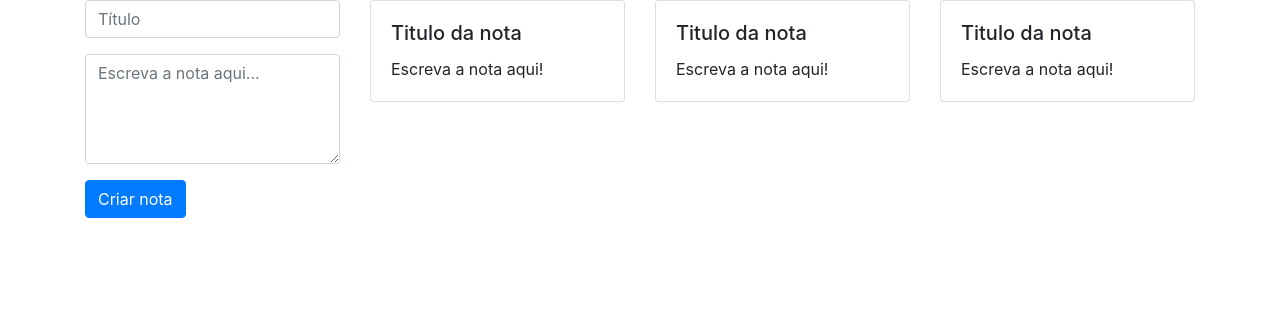
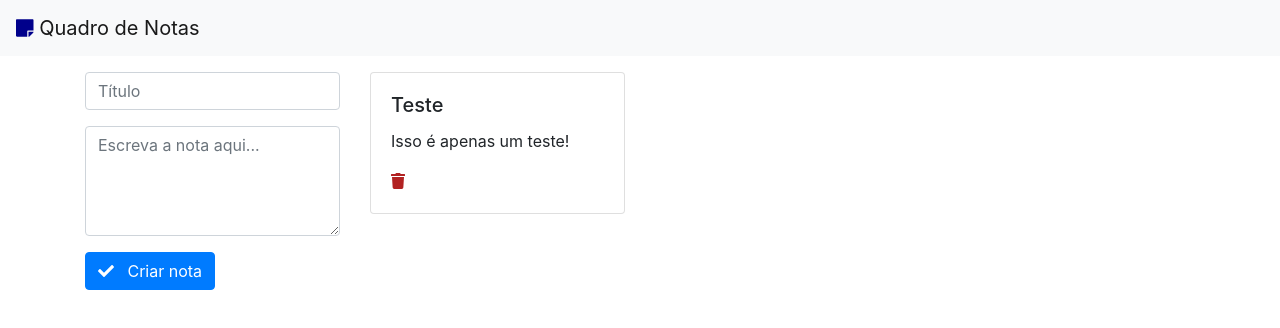
Before and after one commit to brunotrocolis/estudo-react-ceep, a React (Create React App) app: page / in a window 1280 px wide. Shown: the top 328 px of the page. Built offline with nearby package versions, Linux system fonts and the light colour scheme.

Commit message:
Conclusão do projeto

```diff
--- a/package.json
+++ b/package.json
@@ -3,6 +3,9 @@
   "version": "0.1.0",
   "private": true,
   "dependencies": {
+    "@fortawesome/fontawesome-svg-core": "^1.2.30",
+    "@fortawesome/free-solid-svg-icons": "^5.14.0",
+    "@fortawesome/react-fontawesome": "^0.1.11",
     "@testing-library/jest-dom": "^4.2.4",
     "@testing-library/react": "^9.5.0",
     "@testing-library/user-event": "^7.2.1",
--- /dev/null
+++ b/src/App.css
@@ -0,0 +1,7 @@
+.nav-bar {
+    margin-bottom: 16px;
+}
+
+.nav-bar-icon {
+    color: darkblue;
+}
--- a/src/App.js
+++ b/src/App.js
@@ -1,22 +1,63 @@
 import React, { Component } from 'react';
-import { Col, Container, Row } from 'react-bootstrap';
+import { Col, Container, Navbar, Row } from 'react-bootstrap';
 
 import ListaDeNotas from './components/ListaNotas';
 import FormularioCadastro from './components/FormularioCadastro';
+import { FontAwesomeIcon } from '@fortawesome/react-fontawesome';
+import { faStickyNote } from '@fortawesome/free-solid-svg-icons';
+
+import './App.css';
 
 class App extends Component {
+
+  constructor() {
+    super();
+    this.state = {
+      listaNotas: [
+        { titulo: 'Teste', texto: 'Isso é apenas um teste!' }
+      ],
+    }
+  }
+
+  criarNota(titulo, texto) {
+    this.setState({
+      listaNotas: [...this.state.listaNotas, { titulo, texto }]
+    });
+  }
+
+  apagarNota(index) {
+    this.setState({
+      listaNotas: this.state.listaNotas.filter((value, key) => {
+        return index !== key;
+      })
+    });
+  }
+
   render() {
     return (
+      <div>
+        <Navbar bg="light" expand="lg" className="nav-bar">
+          <Navbar.Brand href="#home">
+            <FontAwesomeIcon className="nav-bar-icon" icon={faStickyNote}/> {'  '} Quadro de Notas
+          </Navbar.Brand>
+        </Navbar>
+
         <Container>
           <Row>
             <Col sm={3}>
-            <FormularioCadastro />
+              <FormularioCadastro
+                criar-nota={this.criarNota.bind(this)}
+              />
             </Col>
             <Col sm={9}>
-            <ListaDeNotas />
+              <ListaDeNotas
+                lista-notas={this.state.listaNotas}
+                apagar-nota={this.apagarNota.bind(this)}
+              />
             </Col>
           </Row>
         </Container>
+      </div>
     );
   }
 }
--- a/src/components/CardNota/CardNota.jsx
+++ b/src/components/CardNota/CardNota.jsx
@@ -1,5 +1,8 @@
+import { faTrash } from '@fortawesome/free-solid-svg-icons';
+import { FontAwesomeIcon } from '@fortawesome/react-fontawesome';
 import React, { Component } from 'react';
 import { Card } from 'react-bootstrap';
+import './style.css';
 
 class CardNota extends Component {
     render() {
@@ -7,11 +10,19 @@ class CardNota extends Component {
             <Card>
                 <Card.Body>
                     <Card.Title>
-                        Titulo da nota
+                        {this.props.titulo}
                     </Card.Title>
                     <Card.Text>
-                        Escreva a nota aqui!
+                        {this.props.texto}
                     </Card.Text>
+                    <Card.Link
+                        href="#"
+                        className="link-apagar"
+                        title={`Apagar nota ${this.props.titulo}!`}
+                        onClick={this.props['apagar-nota']}
+                    >
+                        <FontAwesomeIcon icon={faTrash} />
+                    </Card.Link>
                 </Card.Body>
             </Card>
         );
--- /dev/null
+++ b/src/components/CardNota/style.css
@@ -0,0 +1,3 @@
+.link-apagar {
+    color: firebrick !important;
+}
--- a/src/components/FormularioCadastro/FormularioCadastro.jsx
+++ b/src/components/FormularioCadastro/FormularioCadastro.jsx
@@ -1,24 +1,50 @@
 import React, { Component } from 'react';
 import { Form, Button } from 'react-bootstrap';
+import { FontAwesomeIcon } from '@fortawesome/react-fontawesome';
+import { faCheck } from '@fortawesome/free-solid-svg-icons';
 
 class FormularioCadastro extends Component {
-    constructor () {
+    constructor() {
         super();
-        this.titulo = '';
+        this.state = {
+            titulo: '',
+            texto: ''
+        }
     }
 
-    handlerMudarTitulo(event) {
-        this.titulo = event.target.value;
-        console.log(this.titulo);
+    _handlerMudarTitulo(event) {
+        event.stopPropagation();
+        this.setState({
+            titulo: event.target.value
+        });
+    }
+
+    _handlerMudarTexto(event) {
+        event.stopPropagation();
+        this.setState({
+            texto: event.target.value
+        });
+    }
+
+    _criarNota(event) {
+        event.preventDefault();
+        event.stopPropagation();
+        this.props['criar-nota'](this.state.titulo, this.state.texto);
+        this.setState({
+            titulo: '',
+            texto: ''
+        });
     }
 
     render() {
         return (
-            <Form>
+            <Form onSubmit={this._criarNota.bind(this)}>
                 <Form.Group>
                     <Form.Control
                         placeholder="Título"
-                        onChange={this.handlerMudarTitulo.bind(this)}
+                        onChange={this._handlerMudarTitulo.bind(this)}
+                        value={this.state.titulo}
+                        required={true}
                     />
                 </Form.Group>
                 <Form.Group>
@@ -26,9 +52,14 @@ class FormularioCadastro extends Component {
                         as="textarea"
                         rows="4"
                         placeholder="Escreva a nota aqui..."
+                        onChange={this._handlerMudarTexto.bind(this)}
+                        value={this.state.texto}
+                        required={true}
                     />
                 </Form.Group>
-                <Button type="submit">Criar nota</Button>
+                <Button type="submit">
+                    <FontAwesomeIcon icon={faCheck} /> &nbsp; Criar nota
+                </Button>
             </Form>
         );
     }
--- a/src/components/ListaNotas/ListaNotas.jsx
+++ b/src/components/ListaNotas/ListaNotas.jsx
@@ -5,11 +5,15 @@ import CardNota from '../CardNota';
 class ListaDeNotas extends Component {
     render() {
         return (
-            <Row>
-                {Array.of('Trabalaho', 'Estudo', 'Trabalho').map((categoria, index) => {
+            <Row className="display-flex">
+                {this.props['lista-notas'].map((nota, index) => {
                     return (
                         <Col sm={4} key={index}>
-                            <CardNota />
+                            <CardNota
+                                titulo={nota.titulo}
+                                texto={nota.texto}
+                                apagar-nota={this.props['apagar-nota'].bind(this, index)}
+                            />
                         </Col>
                     );
                 })}
--- a/src/index.css
+++ b/src/index.css
@@ -13,6 +13,12 @@ code {
 }
 
 
-li{
-  list-style:none;
+.row.display-flex {
+  display: flex;
+  flex-wrap: wrap;
 }
+.row.display-flex > [class*='col-'] {
+  display: flex;
+  flex-direction: column;
+  padding-bottom: 16px;
+}
```
Also changed, not shown: 1 other file (tests, documents, lock files or other folders). Lines whose indentation alone changed are shown as unchanged.
